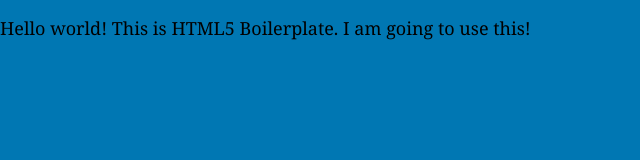
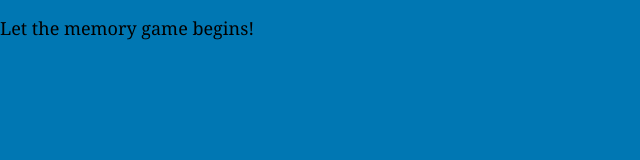
Before and after one commit to quilt9/memorygame, a website: page builds/www/index.html in a window 1280 px wide. Shown: the whole page, without its empty margins (0-640 px from the left). Drawn offline with nearby package versions, Linux system fonts and the light colour scheme; files that its build step writes are made by us from their sources.

Commit message:
first committo memory game remote repository before starting work

```diff
--- a/builds/www/index.html
+++ b/builds/www/index.html
@@ -1,4 +1,4 @@
 <!doctype html><html class="no-js" lang=""><head><meta charset="utf-8"><meta http-equiv="x-ua-compatible" content="ie=edge"><title></title><meta name="description" content=""><meta name="viewport" content="width=device-width,initial-scale=1"><link rel="manifest" href="site.webmanifest"><link rel="apple-touch-icon" href="icon.png"><link rel="stylesheet" href="css/normalize.css"><link rel="stylesheet" href="css/main.css"></head><body><!--[if lte IE 9]>
             <p class="browserupgrade">You are using an <strong>outdated</strong> browser. Please <a href="https://browsehappy.com/">upgrade your browser</a> to improve your experience and security.</p>
-        <![endif]--><p>Hello world! This is HTML5 Boilerplate. I am going to use this!</p><script src="js/vendor/modernizr-3.5.0.min.js"></script><script src="https://code.jquery.com/jquery-3.2.1.min.js" integrity="sha256-hwg4gsxgFZhOsEEamdOYGBf13FyQuiTwlAQgxVSNgt4=" crossorigin="anonymous"></script><script>window.jQuery || document.write('<script src="js/vendor/jquery-3.2.1.min.js"><\/script>')</script><script src="js/plugins.js"></script><script src="js/main.js"></script><script>window.ga=function(){ga.q.push(arguments)};ga.q=[];ga.l=+new Date;
+        <![endif]--><p>Let the memory game begins!</p><script src="js/vendor/modernizr-3.5.0.min.js"></script><script src="https://code.jquery.com/jquery-3.2.1.min.js" integrity="sha256-hwg4gsxgFZhOsEEamdOYGBf13FyQuiTwlAQgxVSNgt4=" crossorigin="anonymous"></script><script>window.jQuery || document.write('<script src="js/vendor/jquery-3.2.1.min.js"><\/script>')</script><script src="js/plugins.js"></script><script src="js/main.js"></script><script>window.ga=function(){ga.q.push(arguments)};ga.q=[];ga.l=+new Date;
             ga('create','UA-XXXXX-Y','auto');ga('send','pageview')</script><script src="https://www.google-analytics.com/analytics.js" async defer="defer"></script></body></html>
```
Also changed, not shown: src/index.html (+1 -1 lines), 1 other file.
